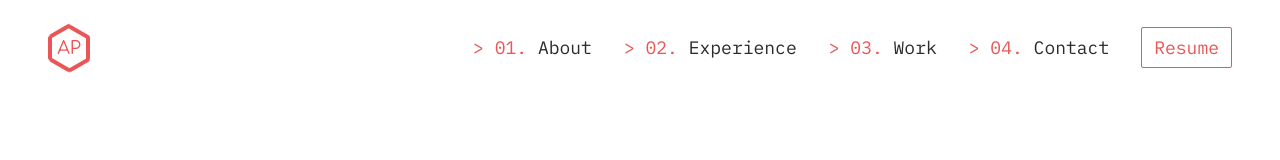
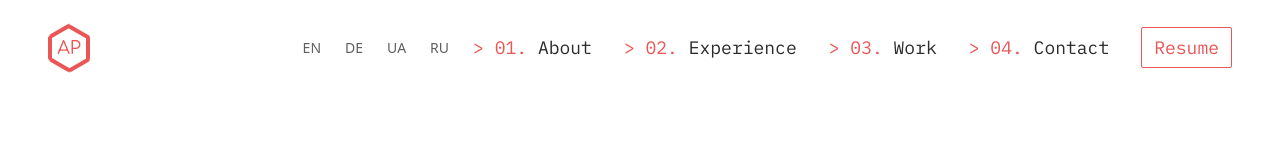
Before and after one commit to apolovyi/apolovyi-web, a Next.js app: page / in a window 1280 px wide. Before the commit this address led to /en. Shown: the top 160 px of the page. Built offline with nearby package versions, Linux system fonts and the light colour scheme; no server answers.

Commit message:
internationalize project

```diff
--- a/app/[lang]/layout.tsx
+++ b/app/[[...lang]]/layout.tsx
@@ -5,6 +5,7 @@ import Script from "next/script";
 import { i18n, Locale } from "@/i18n-config";
 import { getDictionary } from "@/lib/dictionary";
 import { Metadata } from "next";
+import LanguageDetector from "@/components/LanguageDetector";
 
 const comfortaa = Comfortaa({
   subsets: ["latin"],
@@ -33,11 +34,12 @@ const merriweather = Merriweather({
 });
 
 export async function generateStaticParams() {
-  return i18n.locales.map((locale) => ({ lang: locale }));
+  return i18n.locales.map((locale) => ({ lang: [locale] }));
 }
 
-export function generateMetadata({ params }: { params: { lang: Locale } }): Metadata {
-  const dictionary = getDictionary(params.lang);
+export function generateMetadata({ params }: { params: { lang: string[] } }): Metadata {
+  const lang = (params.lang?.[0] || i18n.defaultLocale) as Locale;
+  const dictionary = getDictionary(lang);
   const { metadata } = dictionary;
 
   return {
@@ -52,7 +54,7 @@ export function generateMetadata({ params }: { params: { lang: Locale } }): Meta
       url: metadata.openGraph.url,
       siteName: metadata.openGraph.siteName,
       images: metadata.openGraph.images,
-      locale: params.lang,
+      locale: lang,
       type: metadata.openGraph.type as "website" | "article" | "book" | "profile", // Explicitly cast to allowed types
     },
     robots: metadata.robots,
@@ -64,13 +66,15 @@ export function generateMetadata({ params }: { params: { lang: Locale } }): Meta
   };
 }
 
-const RootLayout = ({ children, params }: { children: React.ReactNode; params: { lang: Locale } }) => {
+const RootLayout = ({ children, params }: { children: React.ReactNode; params: { lang: string[] } }) => {
+  const lang = (params.lang?.[0] || i18n.defaultLocale) as Locale;
   return (
     <html
-      lang={params.lang}
+      lang={lang}
       className={`${comfortaa.variable} ${quicksand.variable} ${ibmPlexMono.variable} ${merriweather.variable}`}
     >
       <body>
+        <LanguageDetector />
         <AppProvider>{children}</AppProvider>
         <Script src="https://app.tinyanalytics.io/pixel/ooUXwijEAaOptnOe" strategy="afterInteractive" defer />
       </body>
--- /dev/null
+++ b/app/api/language/route.ts
@@ -0,0 +1,23 @@
+import { NextRequest, NextResponse } from "next/server";
+import { i18n, Locale } from "@/i18n-config";
+
+export async function GET(request: NextRequest) {
+  const acceptLanguageHeader = request.headers.get("Accept-Language");
+  let detectedLocale: Locale = i18n.defaultLocale;
+
+  if (acceptLanguageHeader) {
+    const userPreferredLocales = acceptLanguageHeader.split(",").map((lang) => lang.split(";")[0]);
+
+    for (const locale of userPreferredLocales) {
+      const matchedLocale = i18n.locales.find((supportedLocale) =>
+        locale.toLowerCase().startsWith(supportedLocale.toLowerCase()),
+      );
+      if (matchedLocale) {
+        detectedLocale = matchedLocale;
+        break;
+      }
+    }
+  }
+
+  return NextResponse.json({ locale: detectedLocale });
+}
--- /dev/null
+++ b/app/api/middleware.ts
@@ -0,0 +1,19 @@
+import type { NextRequest } from "next/server";
+import { NextResponse } from "next/server";
+import { i18n } from "@/i18n-config";
+
+export function middleware(request: NextRequest) {
+  const pathname = request.nextUrl.pathname;
+  const pathnameIsMissingLocale = i18n.locales.every(
+    (locale) => !pathname.startsWith(`/${locale}/`) && pathname !== `/${locale}`,
+  );
+
+  if (pathnameIsMissingLocale) {
+    const locale = request.cookies.get("NEXT_LOCALE")?.value || i18n.defaultLocale;
+    return NextResponse.redirect(new URL(`/${locale}${pathname}`, request.url));
+  }
+}
+
+export const config = {
+  matcher: ["/((?!api|_next/static|_next/image|favicon.ico).*)"],
+};
--- /dev/null
+++ b/components/LanguageDetector.tsx
@@ -0,0 +1,28 @@
+"use client";
+
+import { useEffect } from "react";
+import { useRouter } from "next/navigation";
+import { i18n, Locale } from "@/i18n-config";
+
+export default function LanguageDetector() {
+  const router = useRouter();
+
+  useEffect(() => {
+    const detectedLang = localStorage.getItem("detectedLang") as Locale | null;
+
+    if (!detectedLang) {
+      fetch("/api/detect-language")
+        .then((response) => response.json())
+        .then((data) => {
+          const detectedLocale = data.locale as Locale;
+          localStorage.setItem("detectedLang", detectedLocale);
+
+          if (detectedLocale !== i18n.defaultLocale) {
+            router.push(`/${detectedLocale}`);
+          }
+        });
+    }
+  }, [router]);
+
+  return null;
+}
--- /dev/null
+++ b/components/LanguageSwitcher.tsx
@@ -0,0 +1,39 @@
+"use client";
+
+import React from "react";
+import { useRouter } from "next/navigation";
+import { i18n, Locale } from "@/i18n-config";
+
+interface LanguageSwitcherProps {
+  currentLang: Locale;
+}
+
+function LanguageSwitcher({ currentLang }: LanguageSwitcherProps) {
+  const router = useRouter();
+
+  const handleLanguageChange = (newLang: Locale) => {
+    localStorage.setItem("detectedLang", newLang);
+    router.push(`/${newLang}`);
+  };
+
+  return (
+    <div className="flex space-x-2">
+      {i18n.locales.map((locale) => (
+        <button
+          key={locale}
+          onClick={() => handleLanguageChange(locale)}
+          disabled={currentLang === locale}
+          className={`rounded px-2 py-1 text-sm ${
+            currentLang === locale
+              ? "bg-accent-coral text-background-primary"
+              : "text-text-secondary hover:text-accent-coral"
+          }`}
+        >
+          {locale.toUpperCase()}
+        </button>
+      ))}
+    </div>
+  );
+}
+
+export default LanguageSwitcher;
--- a/components/header/Header.tsx
+++ b/components/header/Header.tsx
@@ -1,12 +1,13 @@
 import React, { useEffect, useMemo, useState } from "react";
+import { motion } from "framer-motion";
+import { getDictionary } from "@/lib/dictionary";
+import { Locale } from "@/i18n-config";
 import Logo from "@/components/header/menu/Logo";
 import DesktopMenu from "@/components/header/menu/DesktopMenu";
 import IconMenu from "@/components/header/menu/IconMenu";
 import MobileMenu from "@/components/header/menu/MobileMenu";
-import { motion } from "framer-motion";
 import { HeaderContext } from "@/components/header/menu/HeaderContext";
-import { getDictionary } from "@/lib/dictionary";
-import { Locale } from "@/i18n-config";
+import LanguageSwitcher from "@/components/LanguageSwitcher"; // Import the new component
 
 interface HeaderProps {
   finishedLoading: boolean;
@@ -46,7 +47,7 @@ function Header({ finishedLoading, lang }: Readonly<HeaderProps>) {
         initial={{ opacity: 0 }}
         animate={{ opacity: 1 }}
         transition={{ opacity: { delay: finishedLoading ? 0 : 4.9, duration: 0 } }}
-        className={`fixed left-0 right-0 top-0 z-50 flex w-full justify-between px-6 py-4 transition-all duration-300 ease-in-out sm:px-12 sm:py-6
+        className={`fixed left-0 right-0 top-0 z-50 flex w-full items-center justify-between px-6 py-4 transition-all duration-300 ease-in-out sm:px-12 sm:py-6
           ${isScrolled ? "shadow-lg backdrop-blur-sm" : ""}
           ${
             showElement
@@ -57,8 +58,11 @@ function Header({ finishedLoading, lang }: Readonly<HeaderProps>) {
           }`}
       >
         <Logo />
-        <IconMenu />
-        <DesktopMenu lang={lang} />
+        <div className="flex items-center space-x-4">
+          <LanguageSwitcher currentLang={lang} />
+          <IconMenu />
+          <DesktopMenu lang={lang} />
+        </div>
       </motion.header>
     </HeaderContext.Provider>
   );
--- a/i18n-config.ts
+++ b/i18n-config.ts
@@ -1,6 +1,6 @@
 export const i18n = {
-  defaultLocale: "en",
-  locales: ["en", "de", "ua", "ru"],
-} as const;
+  defaultLocale: "en" as const,
+  locales: ["en", "de", "ua", "ru"] as const,
+};
 
 export type Locale = (typeof i18n)["locales"][number];
```
Also changed, not shown: app/[[...lang]]/page.tsx (renamed from app/[lang]/page.tsx).
